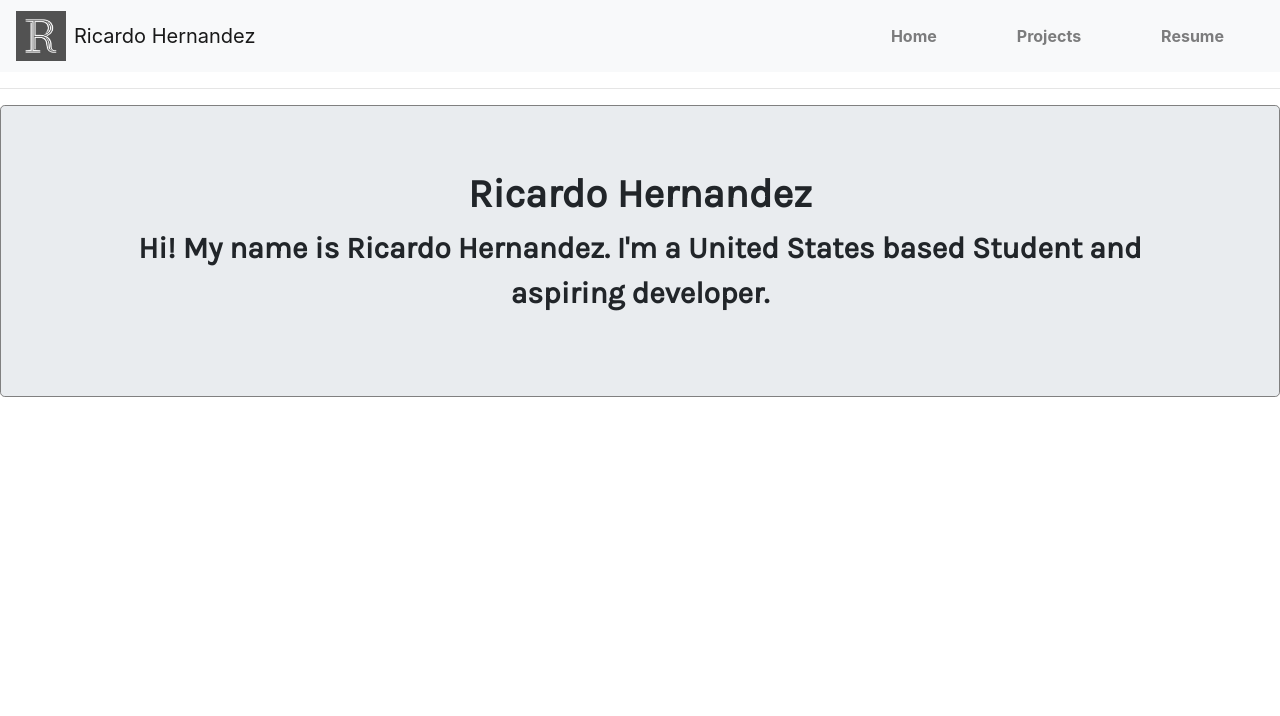
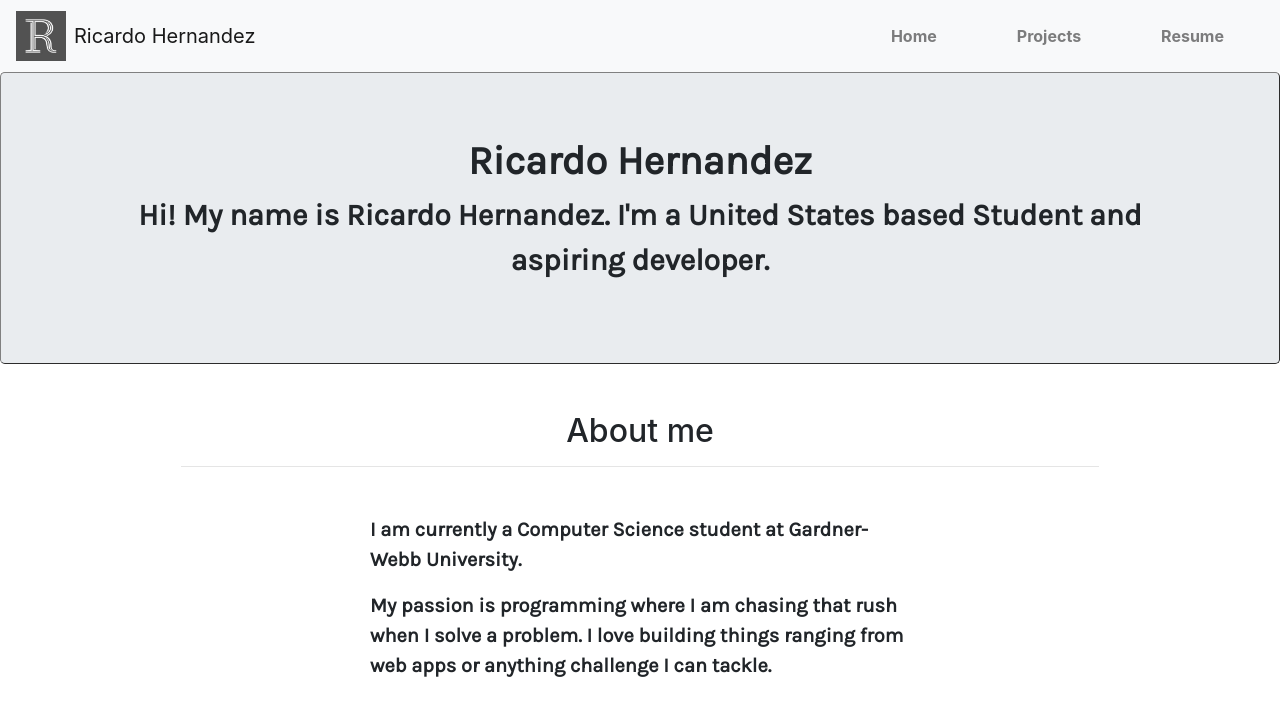
Before and after one commit to ricardoh19/Portfolio, a React (Create React App) app: page / in a window 1280 px wide. Shown: the top 716 px of the page. Built offline with nearby package versions, Linux system fonts and the light colour scheme.

Commit message:
added resume

```diff
--- a/src/App.js
+++ b/src/App.js
@@ -18,6 +18,7 @@ class App extends Component {
         <Route path='/projects' component={Projects} />
         <Route path="/resume" component={Resume} />
       </Router>
+
      );
   }
 }
--- a/src/components/Home/home.jsx
+++ b/src/components/Home/home.jsx
@@ -5,15 +5,26 @@ import "./homestyles.css"
 class Home extends Component {
     render() {
         return (
-            <div className="homepage">
-            <hr />
+            <React.Fragment>
                     <div className="jumbotron">
                         <div className="container">
                             <h1 class="display-5 text-center">Ricardo Hernandez</h1>
                             <p class="lead text-center">Hi! My name is Ricardo Hernandez. I'm a United States based Student and aspiring developer.</p>
                         </div>
                     </div>
-            </div>
+                    <div className="container">
+                    <div className="text-center m-5">
+                        <h2>About me</h2><hr className="ml-5 mr-5"/>
+                    </div>
+                    <div className="row">
+                        <div className="col-md-6 offset-md-3">
+                            <p>I am currently a Computer Science student at Gardner-Webb University.</p>
+                            <p>My passion is programming where I am chasing that rush when I solve a problem. I love building things ranging from web apps or anything challenge I can tackle. </p>
+                        </div>
+                    </div>
+                    </div>
+             </React.Fragment>
+
          );
     }
 }
--- a/src/components/Home/homestyles.css
+++ b/src/components/Home/homestyles.css
@@ -2,7 +2,7 @@
 @import url('https://fonts.googleapis.com/css2?family=Karla&display=swap');
 
 .jumbotron{
-    border: .25px solid gray;
+    border: .25px outset gray;
 }
 .container h1{
     font-family: 'Karla', sans-serif;
@@ -14,3 +14,9 @@
     font-weight: bold;
     font-size: 30px;
 }
+
+.row p{
+    font-family: 'Karla', sans-serif;
+    font-weight: bold;
+    font-size: 20px;
+}
--- a/src/components/Projects/projects.jsx
+++ b/src/components/Projects/projects.jsx
@@ -4,7 +4,16 @@ import "./projectstyles.css"
 class Projects extends Component {
     render() {
         return (
-            <div className="page">
+            <div className="container">
+                <div className="text-center m-5">
+                        <h2>Recent Projects</h2><hr className="ml-5 mr-5"/>
+                    </div>
+                    <div className="row">
+                        <div className="col-md-6 offset-md-3">
+                            <div className="project1">
+                            </div>
+                        </div>
+                    </div>
             </div>
          );
     }
--- a/src/components/Projects/projectstyles.css
+++ b/src/components/Projects/projectstyles.css
@@ -1,7 +1,8 @@
-.page{
-    position: fixed;
-    right: 0;
-    left: 0;
-    width: 100%;
-    height: 100%;
+..image{
+    background-image: url("todolist.jpg");
+    height: 1000px;
+
+
+    background-size: cover;
+
 }
--- a/src/components/Resume/resume.jsx
+++ b/src/components/Resume/resume.jsx
@@ -1,10 +1,11 @@
 import React, { Component } from 'react';
+import "./resumestyles.css"
 
 class Resume extends Component {
     state = {  }
     render() {
         return (
-            <div className="m-2">
+            <div className="container mt-5">
                 <p>Click link to view Resume: </p>
                 <a style={{display: "table-cell"}} href="https://drive.google.com/file/d/1vr3O5sVSCqBLCpFVQAhGLkfEfPMm0Gve/view" target="_blank">Resume</a>
             </div>
--- /dev/null
+++ b/src/components/Resume/resumestyles.css
@@ -0,0 +1,3 @@
+.container a{
+    font-size: 25px;
+}
```
Also changed, not shown: src/components/Projects/todolist.jpg (added).
